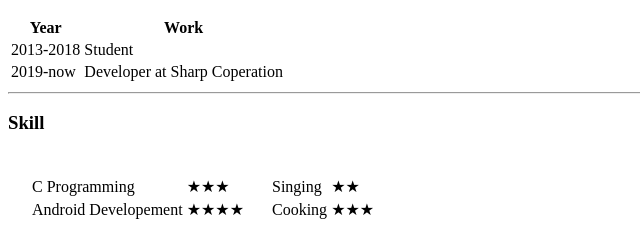
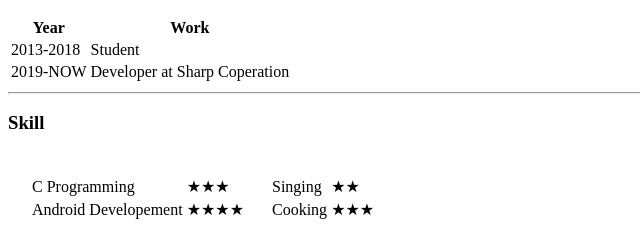
Before and after one commit to quoc195195/cv, a plain HTML site: page index.html in a window 1280 px wide. Shown: the part 373-611 px from the top of the page, 0-640 px from the left. Drawn offline with Linux system fonts and the light colour scheme.

Commit message:
Test Up git

```diff
--- a/index.html
+++ b/index.html
@@ -40,7 +40,7 @@
       <td>Student</td>
     </tr>
     <tr>
-      <td>2019-now</td>
+      <td>2019-NOW</td>
       <td>Developer at Sharp Coperation</td>
     </tr>
   </table>
```
